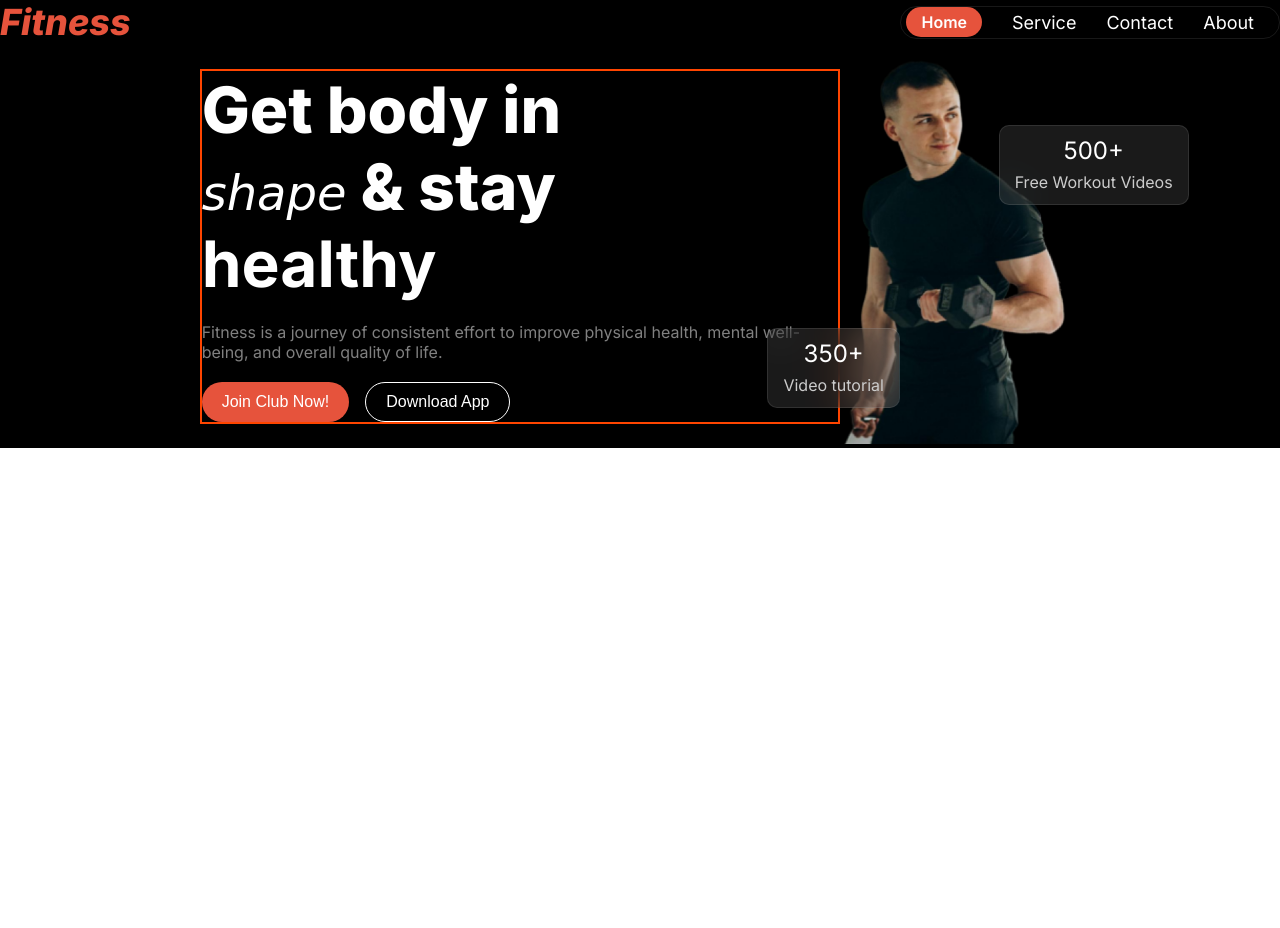
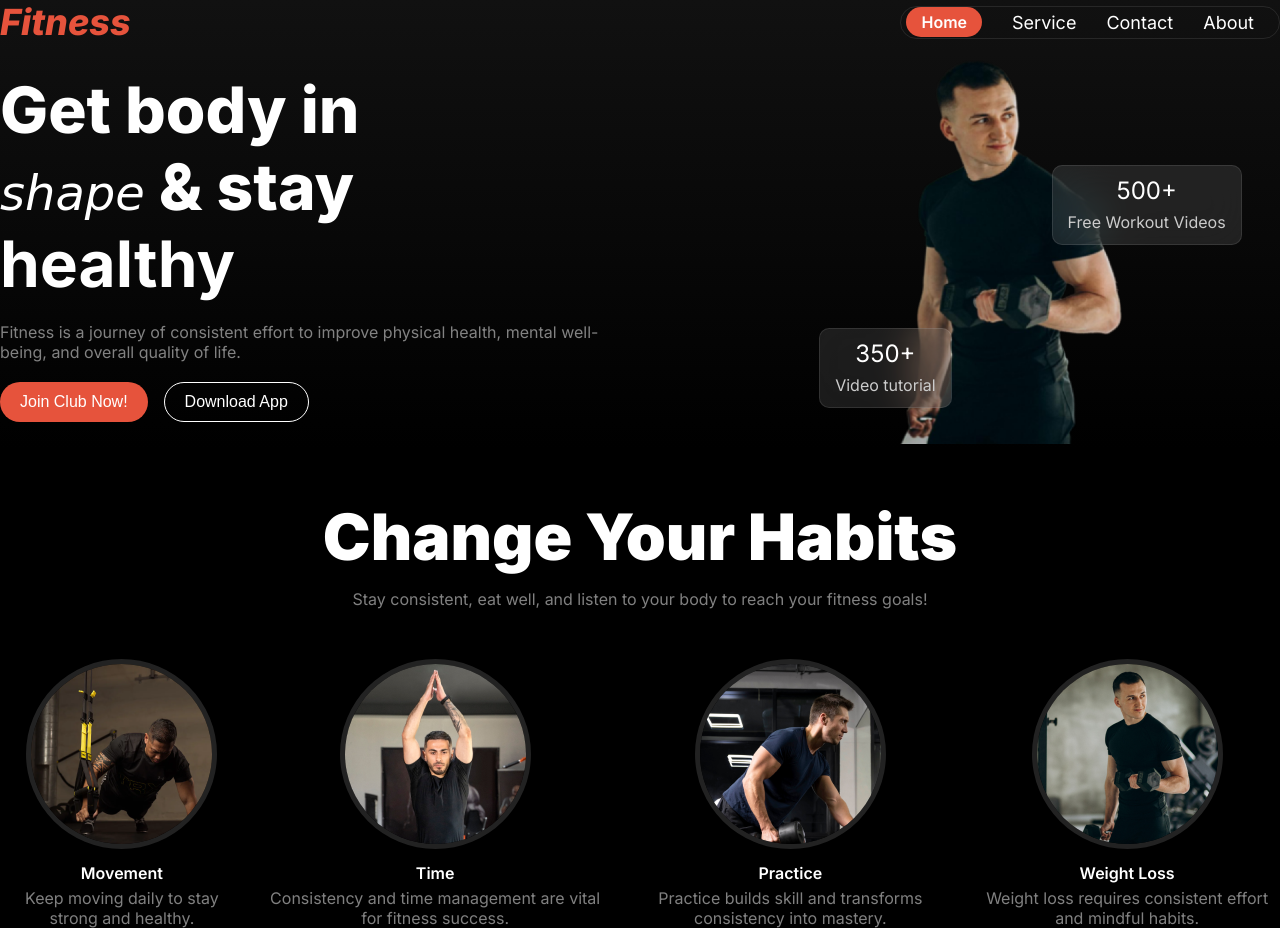
Before and after one commit to AzazTanim/RB9-Assignment-2, a plain HTML site: page index.html in a window 1280 px wide. Before the commit the page ends 800 px from the top, so only its background shows below. Drawn offline with Linux system fonts and the light colour scheme.

Commit message:
added habits section HTML and CSS.

```diff
--- a/CSS/responsive.css
+++ b/CSS/responsive.css
@@ -0,0 +1,8 @@
+@media screen and (max-width: 500px) {
+  .banner {
+    flex-direction: column;
+  }
+  .banner-content {
+    max-width: 100%;
+  }
+}
--- a/CSS/style.css
+++ b/CSS/style.css
@@ -8,11 +8,15 @@
   box-sizing: border-box;
 }
 
+.body-color {
+  background-color: black;
+}
+
 /* navbar styles starts here */
 .navbar {
   max-width: 1400px;
   margin: 0 auto;
-  background-color: black;
+  /* background-color: black; */
   display: flex;
   justify-content: space-between;
   align-items: center;
@@ -45,22 +49,28 @@
   padding: 5px 15px;
   border-radius: 20px;
 }
+.nav-hamburger {
+  display: none;
+}
 /* navbar styles ends here */
 
 /* banner styles starts here */
 .banner-container {
-  background-color: black;
+  background-image: linear-gradient(
+    180deg,
+    rgb(17, 17, 17),
+    rgba(119, 119, 119, 0) 100%
+  );
 }
 .banner {
   max-width: 1400px;
   margin: 0 auto;
   display: flex;
-  justify-content: center;
+  justify-content: space-between;
   align-items: center;
 }
 .banner-content {
   max-width: 50%;
-  border: 2px solid orangered;
 }
 .banner-content h1 {
   color: rgb(255, 255, 255);
@@ -87,7 +97,7 @@
   display: flex;
   gap: 1rem;
 }
-.btn-primary {
+.banner-btn1 {
   background-color: #e6533c;
   color: rgb(255, 255, 255);
   padding: 10px 20px;
@@ -95,7 +105,7 @@
   border: none;
   font-size: 1rem;
 }
-.btn-secondary {
+.banner-btn2 {
   background-color: transparent;
   color: #ffffff;
   padding: 10px 20px;
@@ -106,10 +116,10 @@
 
 .banner-image {
   position: relative;
+  width: 30%;
 }
 .banner-image img {
   max-height: 400px;
-  /* border-radius: 10px; */
 }
 .badge {
   position: absolute;
@@ -118,20 +128,72 @@
   background: rgba(255, 255, 255, 0.1);
   border: 1px solid rgba(255, 255, 255, 0.1);
   backdrop-filter: blur(20px);
-  color: #fff;
+  color: #ffffff;
   font-size: 1.5em;
   text-align: center;
 }
 .badge span {
   font-size: 1rem;
-  color: #ccc;
+  color: #cccccc;
 }
 .top-badge {
-  top: 20%;
-  right: -45%;
+  top: 30%;
+  right: 10%;
 }
 .bottom-badge {
   bottom: 10%;
-  left: -30%;
+  left: -20%;
 }
 /* banner styles ends here */
+
+/* habit styles starts here */
+.main-container {
+  margin-top: 50px;
+}
+.habit-content {
+  max-width: 1400px;
+  margin: 0 auto;
+}
+.habit-right {
+  justify-content: center;
+  text-align: center;
+}
+.habit-right h1 {
+  color: rgb(255, 255, 255);
+  font-size: 4rem;
+  font-weight: 900;
+  margin-bottom: 14px;
+}
+.habit-right p {
+  color: rgba(255, 255, 255, 0.5);
+  font-size: 1rem;
+}
+
+.habit-left {
+  display: flex;
+  justify-content: center;
+  gap: 20px;
+  margin-top: 20px;
+}
+.habit-left img {
+  border-radius: 50%;
+  border: 5px solid #222222;
+}
+.habit-items {
+  text-align: center;
+  margin-top: 30px;
+}
+
+.habit-items h4 {
+  color: rgb(255, 255, 255);
+  font-size: 1rem;
+  font-weight: 600;
+  margin-top: 10px;
+}
+.habit-items p {
+  color: rgba(255, 255, 255, 0.5);
+  font-size: 1rem;
+  margin-top: 5px;
+}
+
+/* habit styles ends here */
--- a/index.html
+++ b/index.html
@@ -6,8 +6,15 @@
     <title>Assignment-2</title>
     <link rel="stylesheet" href="CSS/style.css" />
     <link rel="stylesheet" href="CSS/responsive.css" />
+    <link
+      rel="stylesheet"
+      href="https://cdnjs.cloudflare.com/ajax/libs/font-awesome/6.7.1/css/all.min.css"
+      integrity="sha512-5Hs3dF2AEPkpNAR7UiOHba+lRSJNeM2ECkwxUIxC1Q/FLycGTbNapWXB4tP889k5T5Ju8fs4b1P5z/iB4nMfSQ=="
+      crossorigin="anonymous"
+      referrerpolicy="no-referrer"
+    />
   </head>
-  <body class="inter-font">
+  <body class="inter-font body-color">
     <header class="banner-container">
       <!-- navbar starts here -->
       <nav class="navbar">
@@ -20,12 +27,14 @@
           <li class="nav-item"><a href="" class="nav-link">Contact</a></li>
           <li class="nav-item"><a href="" class="nav-link">About</a></li>
         </ul>
+        <div class="nav-hamburger"><i class="fa-solid fa-bars"></i></div>
       </nav>
       <!-- navbar ends here -->
 
       <!-- banner section starts here -->
       <div class="banner">
         <div class="banner-content">
+          <div>
             <h1>
               Get body in
               <br />
@@ -38,8 +47,9 @@
             </p>
 
             <div class="banner-buttons">
-            <button class="btn-primary">Join Club Now!</button>
-            <button class="btn-secondary">Download App</button>
+              <button class="banner-btn1">Join Club Now!</button>
+              <button class="banner-btn2">Download App</button>
+            </div>
           </div>
         </div>
         <div class="banner-image">
@@ -56,7 +66,45 @@
       </div>
       <!-- banner section ends here -->
     </header>
-    <main></main>
+    <main class="main-container">
+      <!-- habits section starts here -->
+      <div class="habit-content">
+        <div class="habit-right">
+          <h1>Change Your Habits</h1>
+          <p>
+            Stay consistent, eat well, and listen to your body to reach your
+            fitness goals!
+          </p>
+        </div>
+        <div class="habit-left">
+          <div class="habit-items">
+            <img src="./images/image 3.png" alt="" />
+            <h4>Movement</h4>
+            <p>Keep moving daily to stay strong and healthy.</p>
+          </div>
+          <div class="habit-items">
+            <img src="./images/image 2.png" alt="" />
+            <h4>Time</h4>
+            <p>
+              Consistency and time management are vital for fitness success.
+            </p>
+          </div>
+          <div class="habit-items">
+            <img src="./images/image 4.png" alt="" />
+            <h4>Practice</h4>
+            <p>
+              Practice builds skill and transforms consistency into mastery.
+            </p>
+          </div>
+          <div class="habit-items">
+            <img src="./images/image 5.png" alt="" />
+            <h4>Weight Loss</h4>
+            <p>Weight loss requires consistent effort and mindful habits.</p>
+          </div>
+        </div>
+      </div>
+      <!-- habits section starts here -->
+    </main>
     <footer></footer>
   </body>
 </html>
```
Lines whose indentation alone changed are shown as unchanged.
